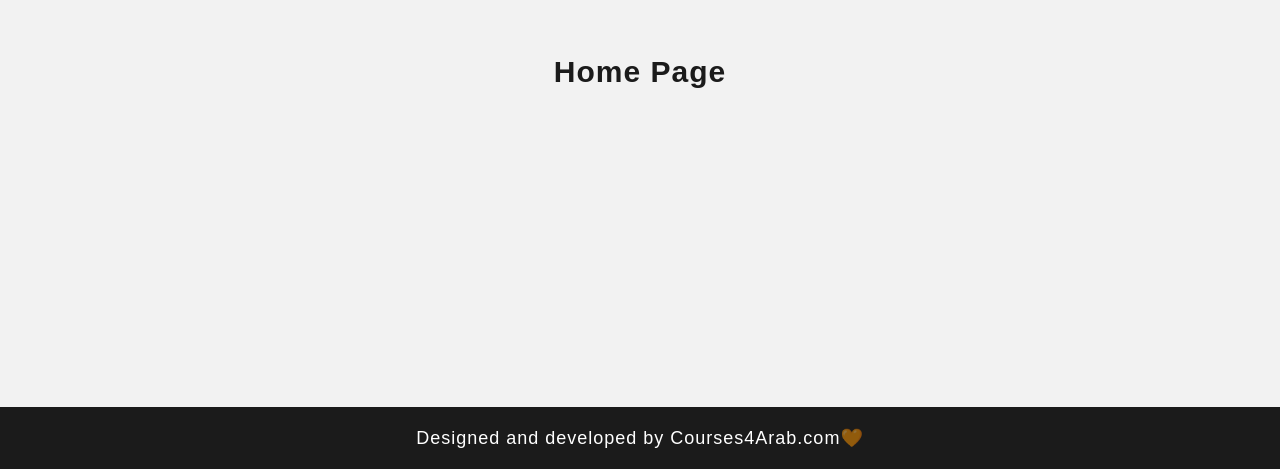
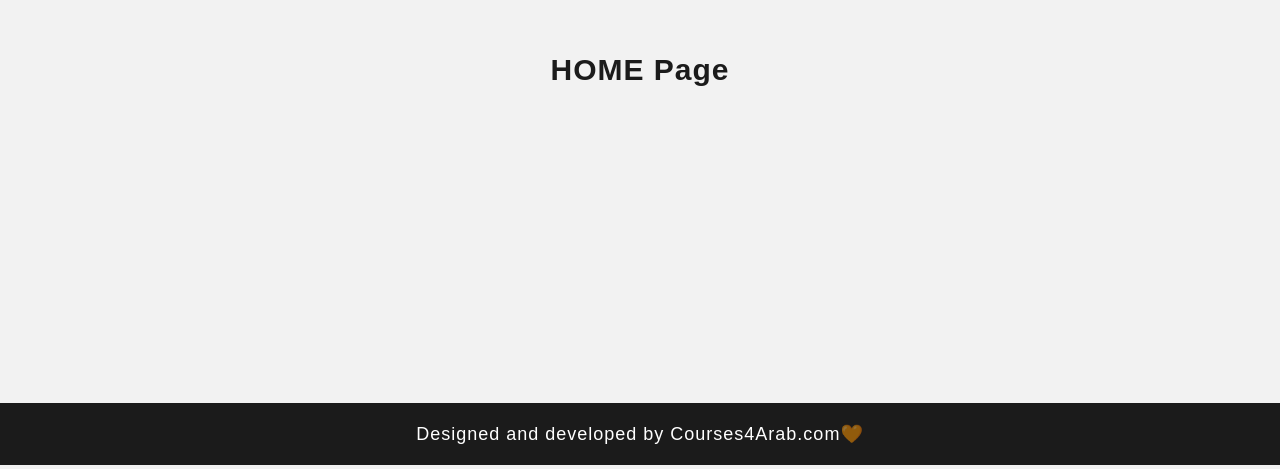
Before and after one commit to alielrayes/React_level-1, a React (Create React App) app: page / in a window 1280 px wide. Shown: the part 333-802 px from the top of the page. Built offline with nearby package versions, Linux system fonts and the light colour scheme.

Commit message:
lesson 8

```diff
--- a/public/style.css
+++ b/public/style.css
@@ -150,7 +150,7 @@ h1 {
 main{
   color: #1b1b1b;
 
-  height: calc(100vh - 128.64px);
+  height: calc(100vh - 133px);
 
   font-size: 30px;
   font-weight: bold;
--- /dev/null
+++ b/src/comp/MainContent.js
@@ -0,0 +1,14 @@
+import React from "react";
+
+const MainContent = ({ pageName }) => {
+  return <main>
+
+    {pageName}
+    <br />
+
+
+
+    </main>;
+};
+
+export default MainContent;
--- a/src/pages/css.js
+++ b/src/pages/css.js
@@ -1,5 +1,6 @@
 import Header from '../comp/header';
 import Footer from '../comp/Footer';
+import MainContent from '../comp/MainContent';
 
 
 
@@ -11,9 +12,9 @@ const Css = () => {
 
 
 
-    <main>
-      CSS Page
-    </main>
+    <MainContent pageName="CSS Page" />
+
+
     <Footer />
   </>
   );
--- a/src/pages/home.js
+++ b/src/pages/home.js
@@ -1,6 +1,7 @@
 
 import Header from '../comp/header';
 import Footer from '../comp/Footer';
+import MainContent from '../comp/MainContent';
 
 
 
@@ -11,11 +12,10 @@ const Home = () => {
 
     <Header />
 
+    <MainContent   pageName="HOME Page"         />
 
 
-    <main>
-      Home Page
-    </main>
+
     <Footer />
   </>
   );
--- a/src/pages/html.js
+++ b/src/pages/html.js
@@ -3,15 +3,14 @@
 
 import Header from '../comp/header';
 import Footer from '../comp/Footer';
+import MainContent from '../comp/MainContent';
 
 
 const Html = () => {
   return (
     <>
     <Header />
-    <main>
-      HTML Page
-    </main>
+    <MainContent pageName="HTML Page"  />
     <Footer />
   </>
   );
--- a/src/pages/javascript.js
+++ b/src/pages/javascript.js
@@ -2,15 +2,14 @@
 
 import Header from '../comp/header';
 import Footer from '../comp/Footer';
+import MainContent from '../comp/MainContent';
 
 
 const Javascript = () => {
   return (
     <>
     <Header />
-    <main>
-    Javascript Page
-    </main>
+    <MainContent pageName="JAVASCRIPT Page" />
     <Footer />
   </>
   );
```
